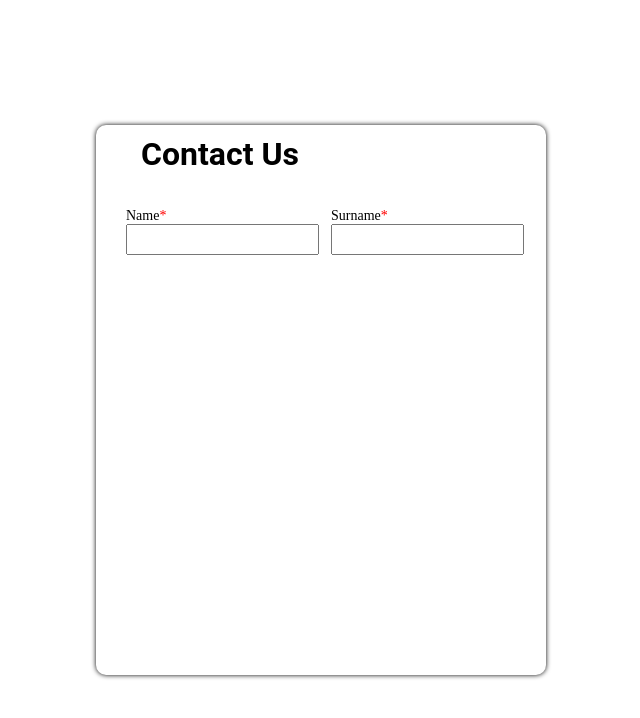
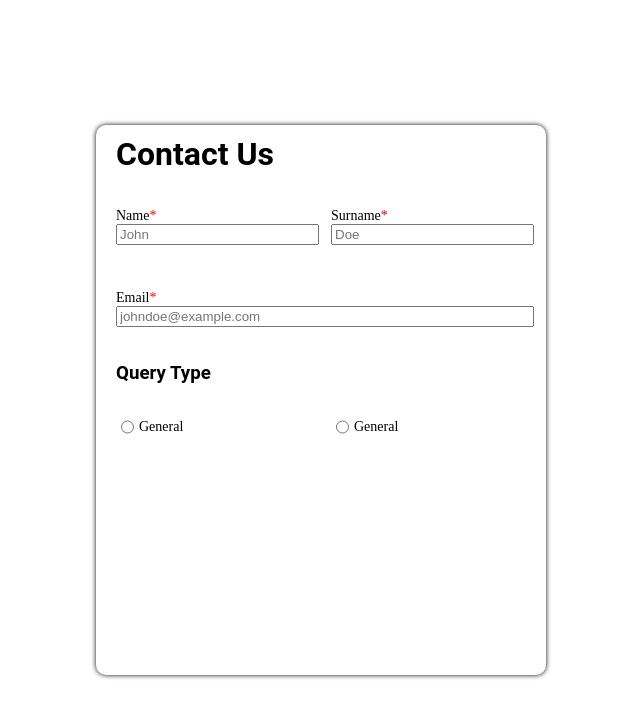
Before and after one commit to Mspeaker72/UI-Challanges, a React (Vite) app: page / in a window 1280 px wide. Shown: the top 718 px of the page, without its empty margins (329-969 px from the left). Built offline with nearby package versions, Linux system fonts and the light colour scheme.

Commit message:
making updates

```diff
--- a/src/Components/contractForm.tsx
+++ b/src/Components/contractForm.tsx
@@ -18,10 +18,19 @@ const H1 = styled.h1`
 font-family: Roboto;
 margin:10px;
 `
+const H2 = styled.h2`
+font-family: Roboto;
+margin:10px;
+`
+const H3 = styled.h3`
+font-family: Roboto;
+margin:10px;
+`
+
 const TContainer = styled.div`
 display: flex;
 flex-direction: row;
-margin: 0 35px;
+margin: 0 10px;
 justify-content: start;
 `
 const HContainer = styled.div`
@@ -30,11 +39,21 @@ flex-direction: row;
 margin: 10px;
 justify-content: center;
 `
+
+const HFillContainer = styled.div`
+display: flex;
+flex-direction: row;
+margin: 10px;
+justify-content: start;
+width:100%;
+
+`
 const Vcontainer = styled.div`
 display: flex;
 flex-direction: column;
 margin: 10px;
 justify-content: center;
+width:100%;
 `
 
 interface TextProps {
@@ -51,8 +70,6 @@ margin: 0;
 
 const InputBox = styled.input`
 width: 100%;
-height: 25px;
-
 
 &:focus {
 outline-color: green;
@@ -62,14 +79,30 @@ border: none;
 interface UserInputProps {
   label:string,
   required?:boolean,
+  type?:string,
+  placeholder?:string,
 }
-const UserInput = ({label,required}:UserInputProps) => {
+const UserInput = ({label,required,type,placeholder}:UserInputProps) => {
   return (
     <Vcontainer>
       <Text>{label}<Text color="red">{required? '*':''}</Text></Text>
-      <InputBox/>
+      <InputBox
+      type={type? type :'text'}
+      placeholder={placeholder? placeholder : ''}
+      />
     </Vcontainer>
 
+  );
+}
+
+const SelectionInput = () => {
+  return (
+    <HFillContainer>
+
+      <input style={{margin:'0px 5px'}} type="radio"></input>
+      <Text>General</Text>
+
+    </HFillContainer>
   );
 }
 
@@ -91,13 +124,43 @@ export const ContactForm = () => {
       <UserInput
       label="Name"
       required
+      placeholder={ 'John' }
       />
       <UserInput
       label="Surname"
       required
+      placeholder={ 'Doe' }
       />
     </HContainer>
 
+    <HContainer>
+
+    <UserInput
+      label="Email"
+      required
+      type="email"
+      placeholder={ 'johndoe@example.com' }
+      />
+    </HContainer>
+
+    <TContainer>
+
+    <H3>
+      Query Type
+    </H3>
+
+    </TContainer>
+
+
+    <HContainer>
+      <SelectionInput>
+
+      </SelectionInput>
+
+      <SelectionInput>
+
+      </SelectionInput>
+    </HContainer>
 
   </FormFrame>
   );
```
